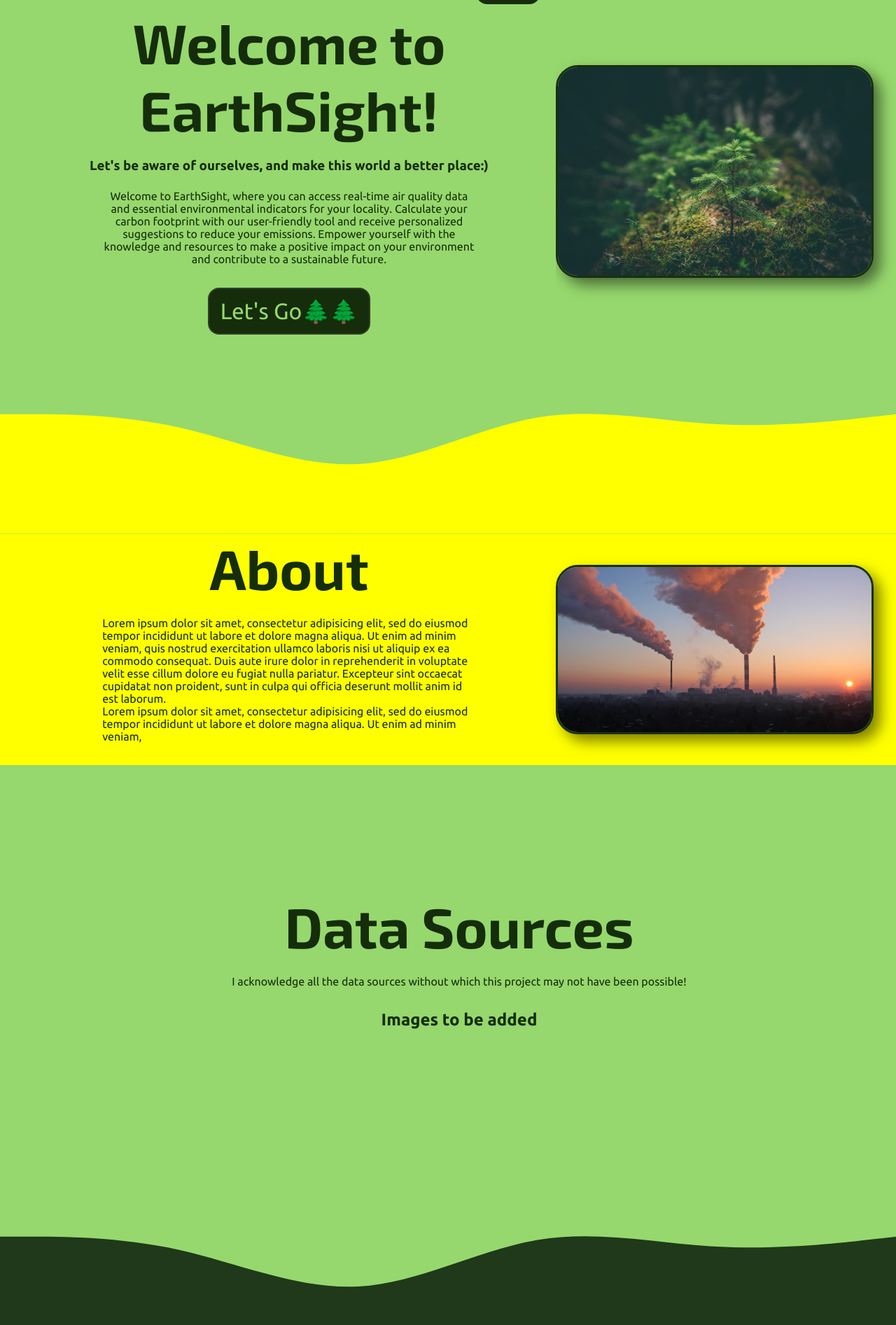
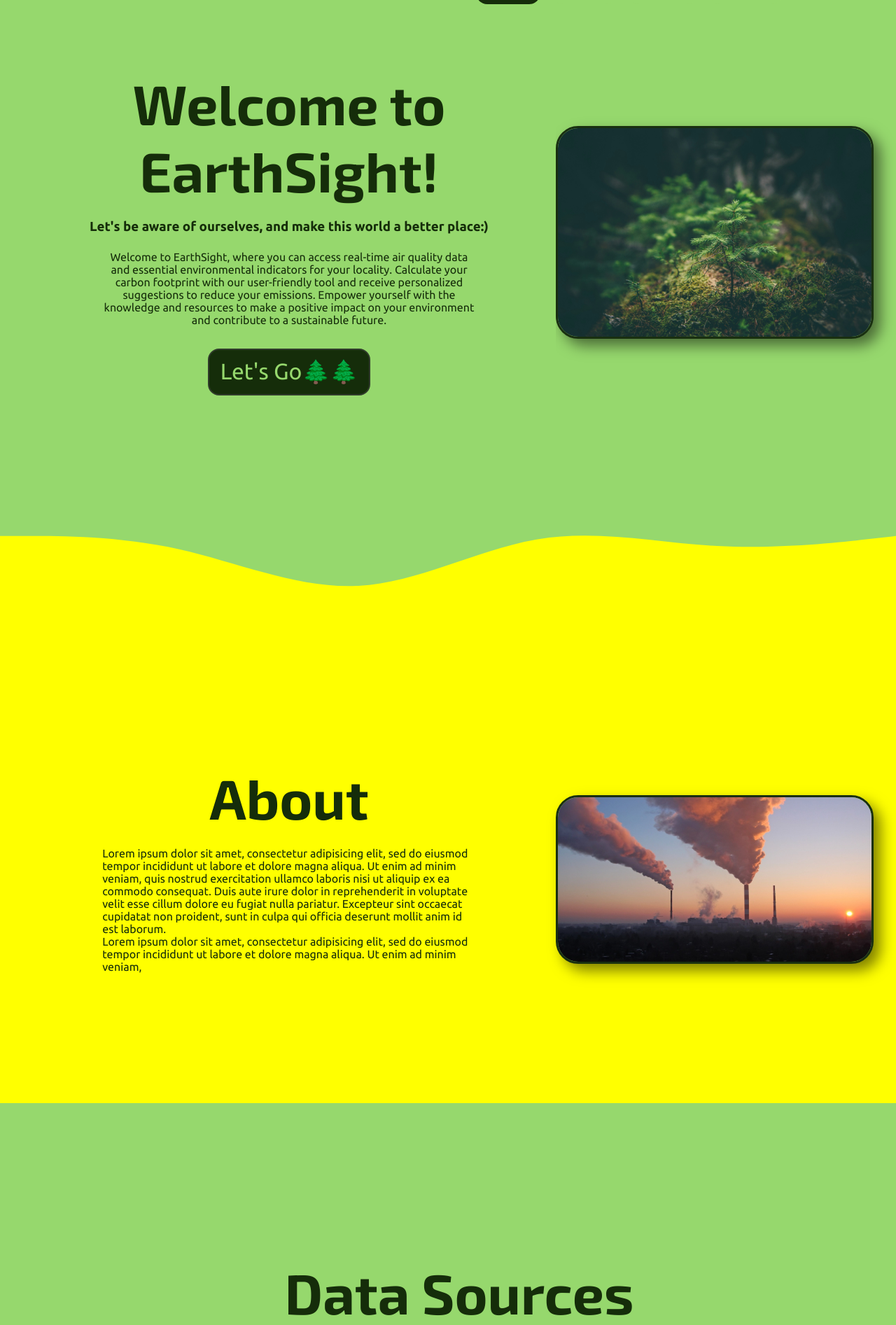
Before and after one commit to ShibamRoy9826/PollutionToPower, a Django app: page / in a window 1280 px wide. Shown: the part 52-1945 px from the top of the page at 70% size. Run offline with Django 4.2, Linux system fonts and the light colour scheme.

Commit message:
fixed heights

```diff
--- a/static/landing/styles.css
+++ b/static/landing/styles.css
@@ -259,6 +259,8 @@ font-size: 5rem;
 
 section{
 	width: 100vw;
+	min-height: 80vh;
+	min-height: 80svh;
 	display: flex;
 	justify-content: center;
 	align-items: center;
```
